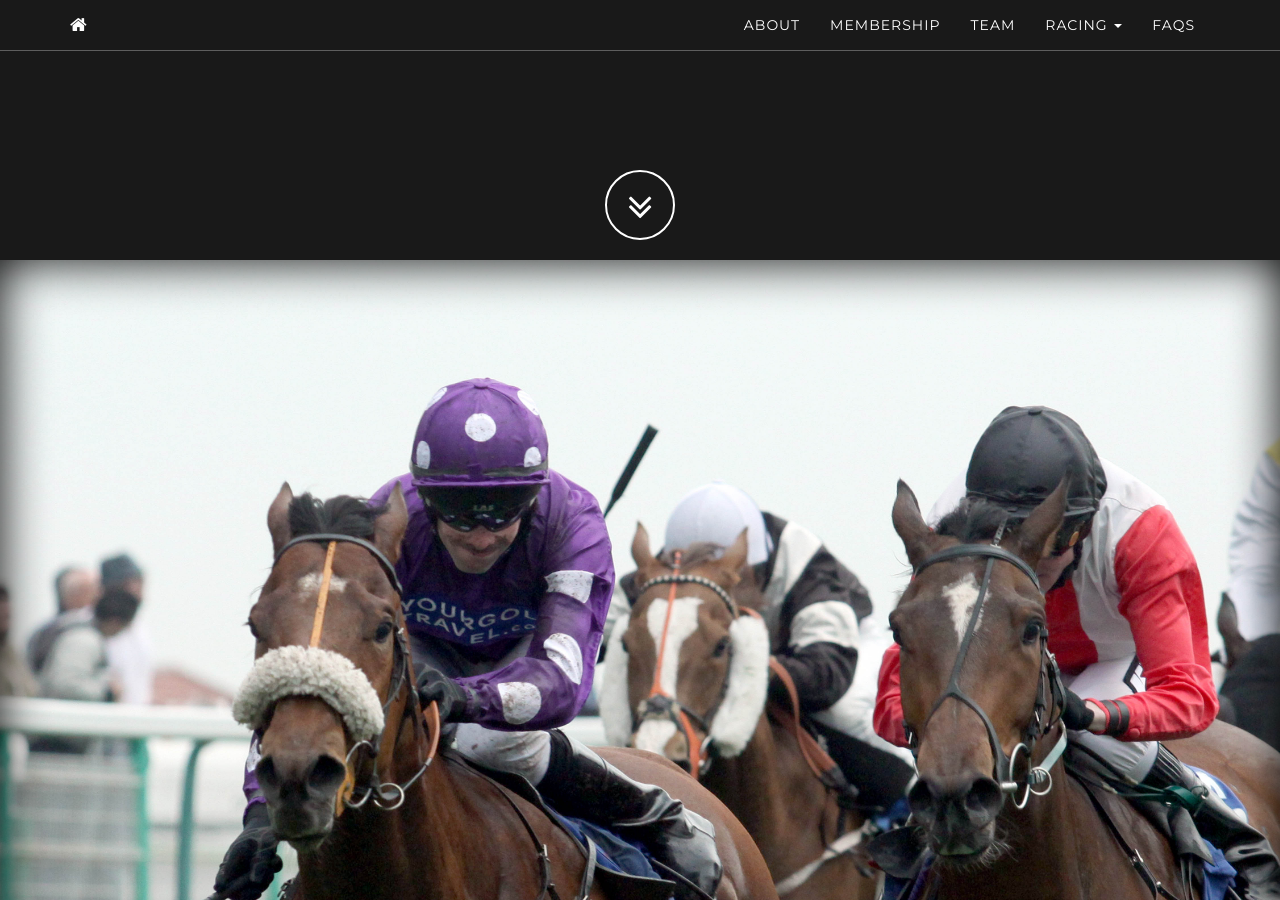
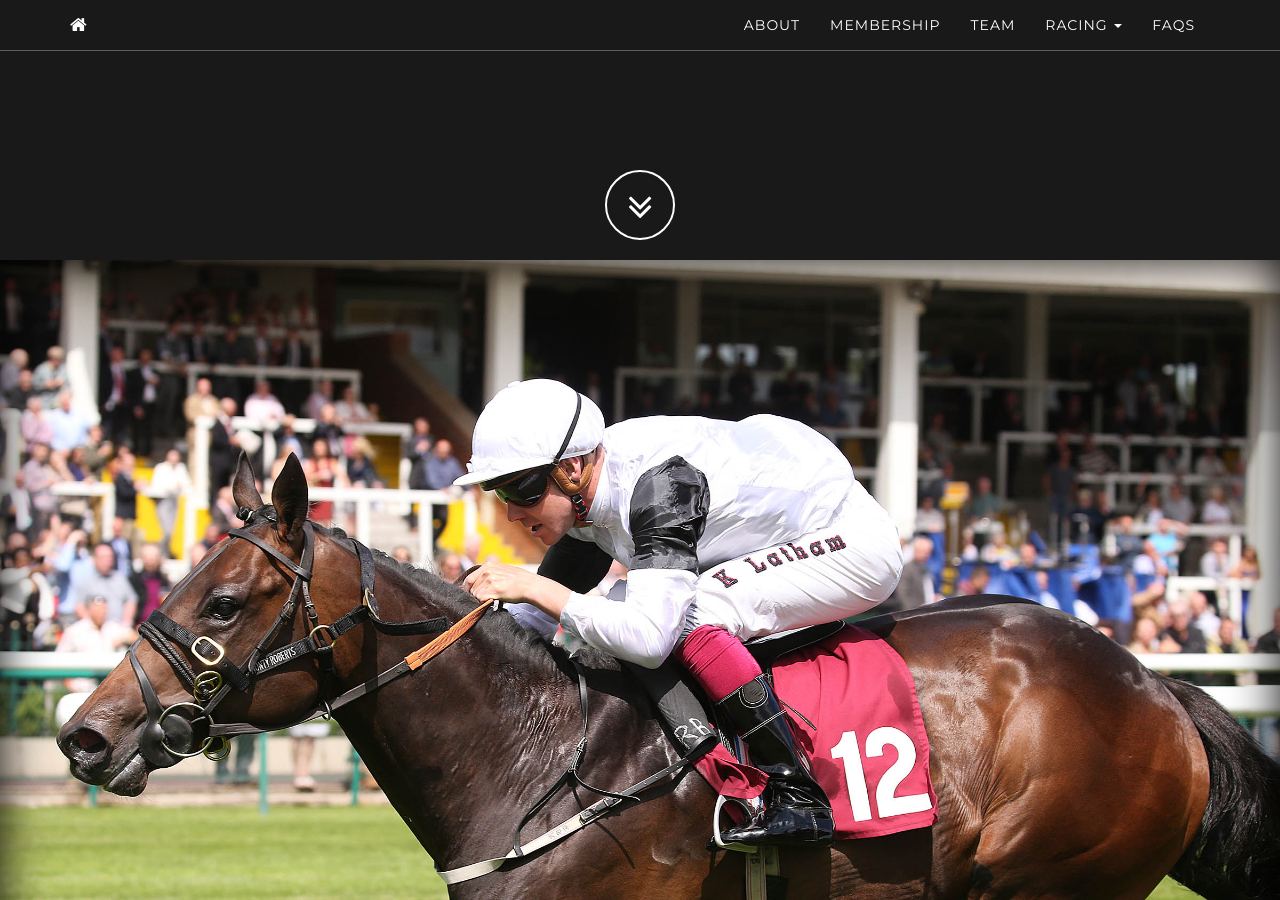
Before and after one commit to albatrossclub/albatrossclub.github.io, a Jekyll site: the page built from index.html, in a window 1280 px wide and 900 px high, scrolled down 640 px. Built offline with Jekyll 4.4.1, drawn with Linux system fonts in a browser that asks for light colours; nearby versions of some CDN libraries; Markdown is read by kramdown in place of the engine named in the settings.

Commit message:
added some pics

```diff
--- a/_includes/css/grayscale.css
+++ b/_includes/css/grayscale.css
@@ -279,7 +279,7 @@ a:focus {
 }
 
 .para-1{
-    background: url('img/1.jpg') no-repeat center center fixed;
+    background: url('img/wh.jpg') no-repeat center center fixed;
 }
 
 .para-2{
@@ -381,7 +381,7 @@ a:focus {
 }
 
 .wayward {
-    background: url(/img/3.jpg) no-repeat center center scroll;
+    background: url(/img/wh.jpg) no-repeat center center scroll;
 }
 
 .ailsa {
```
Also changed, not shown: people-profiles/_posts/2015-4-1-Hugo.md (+1 -1 lines), people-profiles/_posts/2015-4-1-Nicky.md (+1 -1 lines), img/wh.jpg (added), 5 other files.
